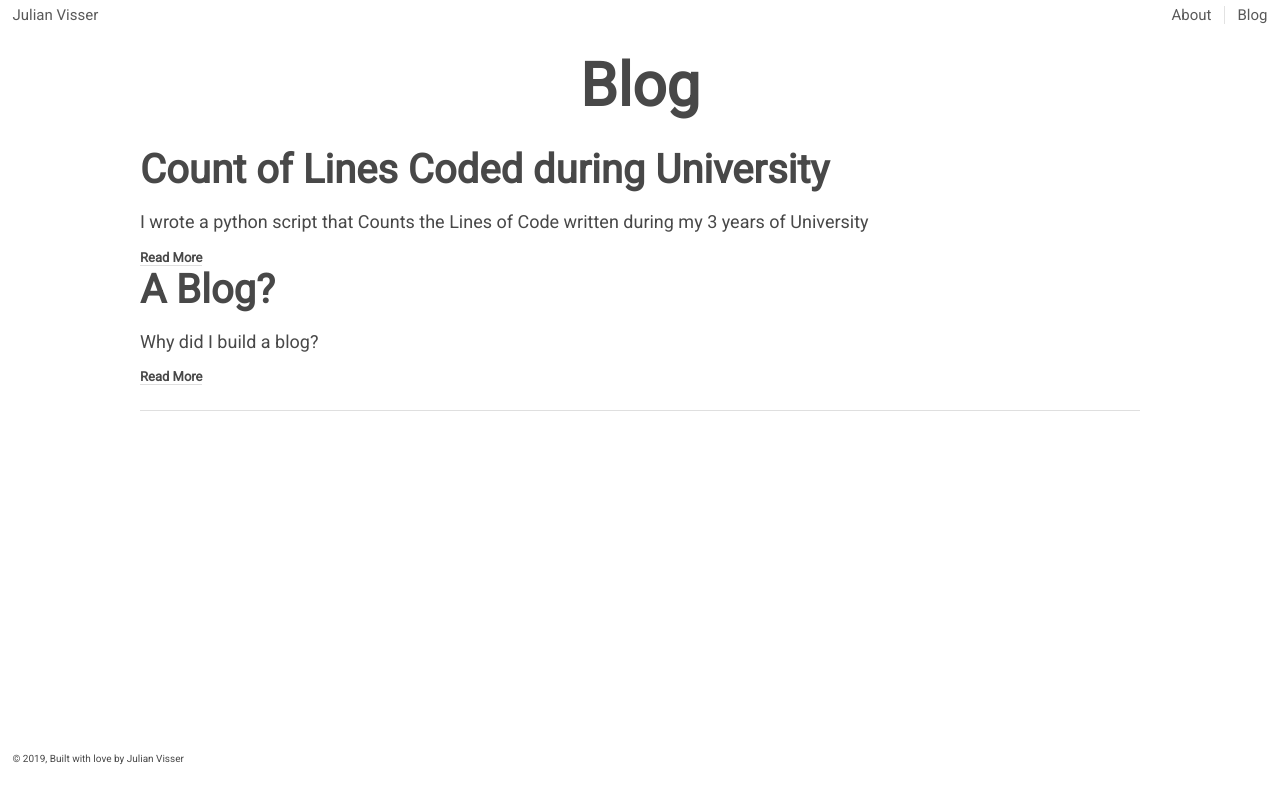
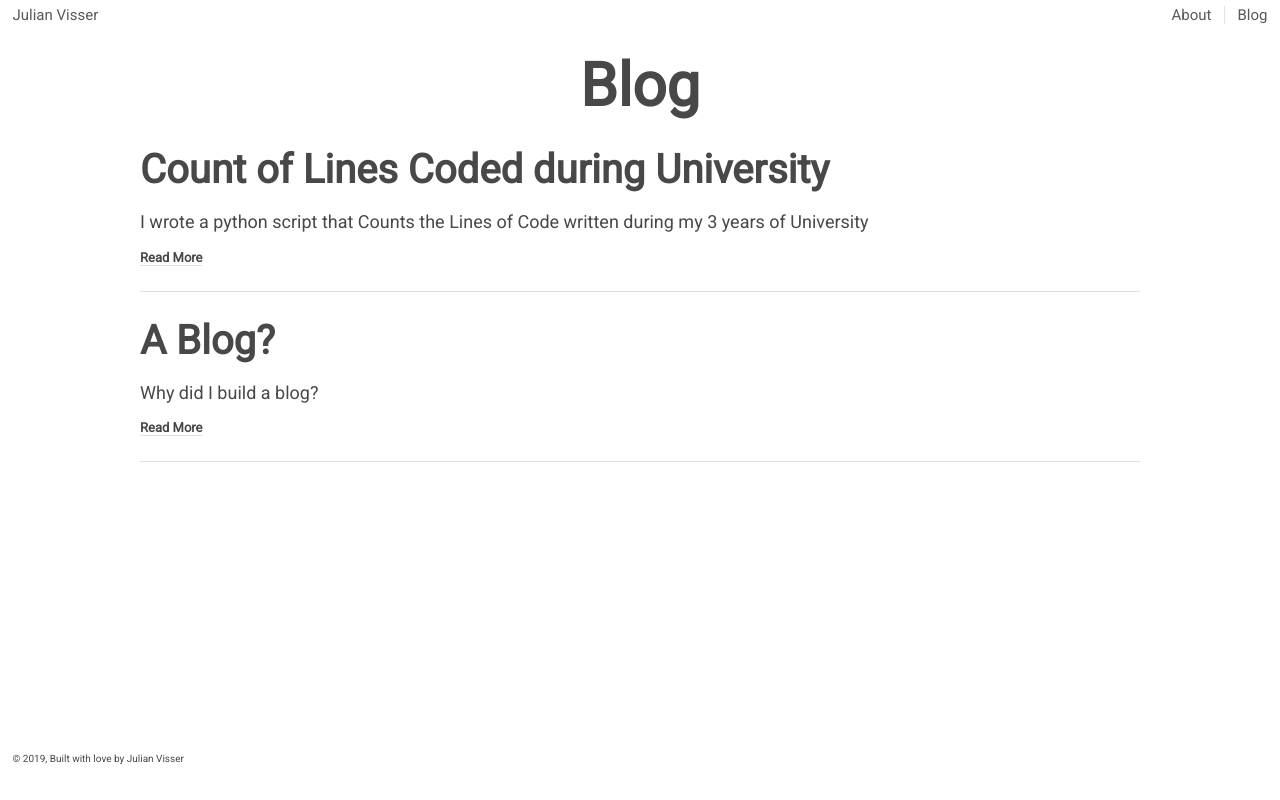
Before and after one commit to justmejulian/justmejulian.github.io, a Gatsby site: page /blog in a window 1280 px wide. Built offline with nearby package versions, Linux system fonts and the light colour scheme; Gatsby itself is replaced by a stand-in of ours.

Commit message:
fixed view on posts page

```diff
--- a/src/pages/blog.js
+++ b/src/pages/blog.js
@@ -10,7 +10,7 @@ const BlogPage = ({ data }) => (
     <h2>Blog</h2>
     <div id="posts">
       {data.allMarkdownRemark.edges.map(post => (
-        <div key={post.node.id}>
+        <div className="post" key={post.node.id}>
           <h3>{post.node.frontmatter.title}</h3>
           <p
             dangerouslySetInnerHTML={{
--- a/src/style/blog.sass
+++ b/src/style/blog.sass
@@ -1,6 +1,6 @@
 @import './vars'
 
-#posts
+.post
   margin-top: $spacing-normal
   padding-bottom: $spacing-normal
   text-align: left
```
